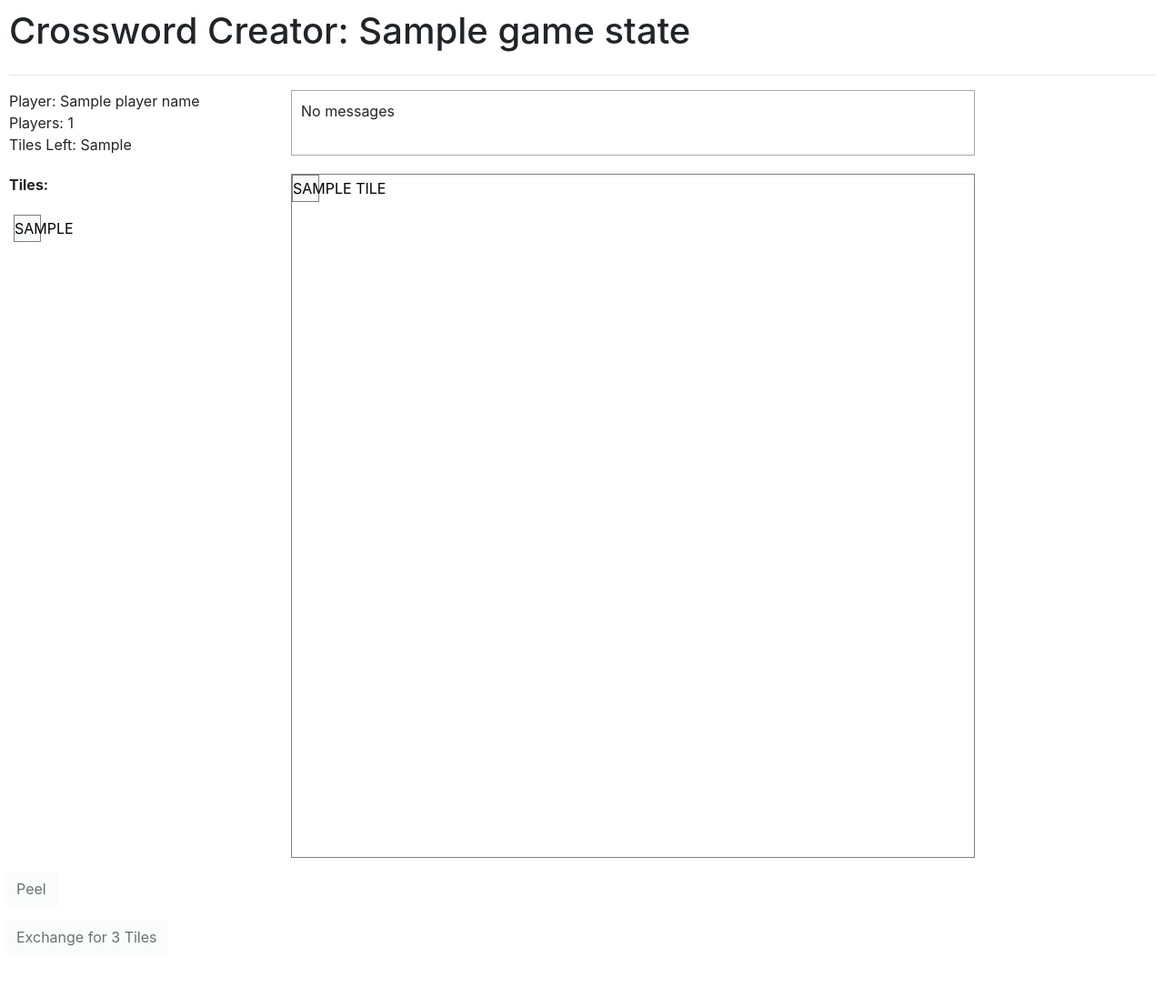
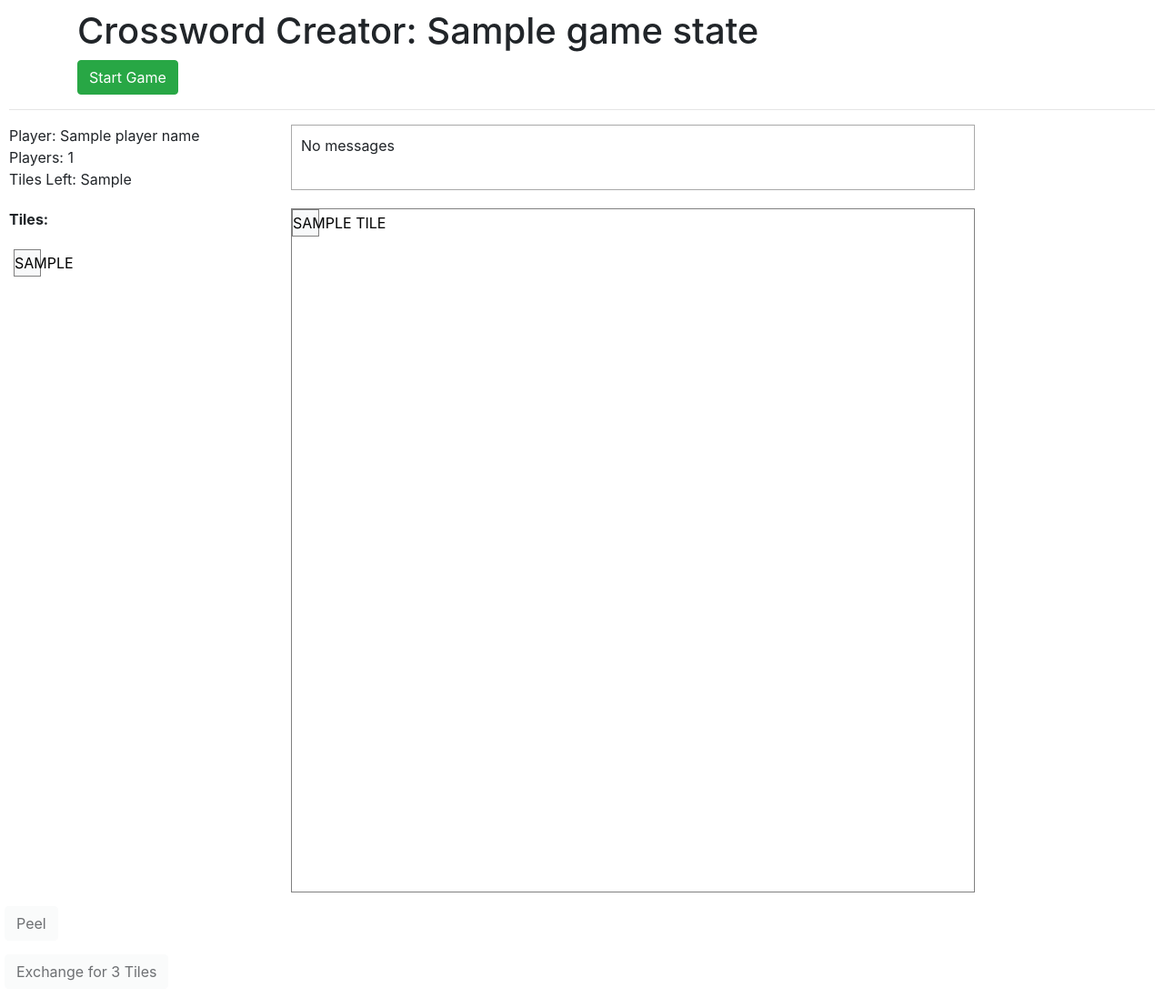
Before and after one commit to Tyler-Yates/crossword-creator, a Python web app: template application/templates/game.html in a window 1280 px wide. Shown: the whole page at 91% size. Before the commit the page ends 1040 px from the top, so only its background shows below. Run offline with Jinja, Linux system fonts and the light colour scheme; the template is opened without the code that fills it: most values are stand-ins (such as "Sample title", 1, 10 or a date in 2020).

Commit message:
Add start game button

```diff
--- a/application/static/game.js
+++ b/application/static/game.js
@@ -46,17 +46,14 @@ $(document).ready(function () {
         // Make it so the player cannot peel
         const peelButton = document.getElementById("peel-button");
         peelButton.setAttribute("disabled", "");
+
+        const startGameButton = document.getElementById("start-game-button");
+        startGameButton.removeAttribute("disabled");
     });
 
     // Add event listeners to the buttons
     add_button_event_listeners(socket, roomName);
 });
-
-function end_game() {
-    // const guessButtonElement = document.getElementById("guessWordSubmit");
-    // const disabledAttribute = document.createAttribute("disabled");
-    // guessButtonElement.setAttributeNode(disabledAttribute);
-}
 
 function handleGameUpdate(data) {
     ///////////////////////////////////////////////////////////////
@@ -220,6 +217,16 @@ function add_button_event_listeners(socket, roomName) {
         console.log(`Exchanging tile ${handTileIndex}...`);
         socket.emit("exchange", {"room": roomName, "hand_tile_index": handTileIndex})
     });
+
+    $("#start-game-button").on('click', function () {
+        const confirmation = confirm("Do you want to start a new game? The current board will be cleared.");
+        if (confirmation === true) {
+            console.log("Starting game");
+            const startGameButton = document.getElementById("start-game-button");
+            startGameButton.setAttribute("disabled", "");
+            socket.emit("start_game", {"room": roomName});
+        }
+    });
 }
 
 function clearInvalidPositions() {
@@ -227,12 +234,3 @@ function clearInvalidPositions() {
         $(this)[0].classList.remove("invalid-position");
     })
 }
-
-function confirmAndStartNewGame(socket, roomName) {
-    const confirmation = confirm("Do you want to start a new game? The current board will be cleared.");
-    if (confirmation === true) {
-        clearPath();
-        console.info("Starting new game...");
-        socket.emit('new_game', {'room': roomName});
-    }
-}
--- a/application/templates/game.html
+++ b/application/templates/game.html
@@ -11,7 +11,14 @@
 </head>
 <body>
 <div class="game-header">
-    <h1>Crossword Creator: <span id="game-name">{{ game_state.game_name }}</span></h1>
+    <div class="row">
+        <div id="game-meta-info" class="container">
+            <h1>Crossword Creator: <span id="game-name">{{ game_state.game_name }}</span></h1>
+        </div>
+        <div id="top-button-div" class="container">
+            <button id="start-game-button" class="btn btn-success">Start Game</button>
+        </div>
+    </div>
 </div>
 
 <div class="w-100">
```
Also changed, not shown: application/networking/events.py (+11 -3 lines).
